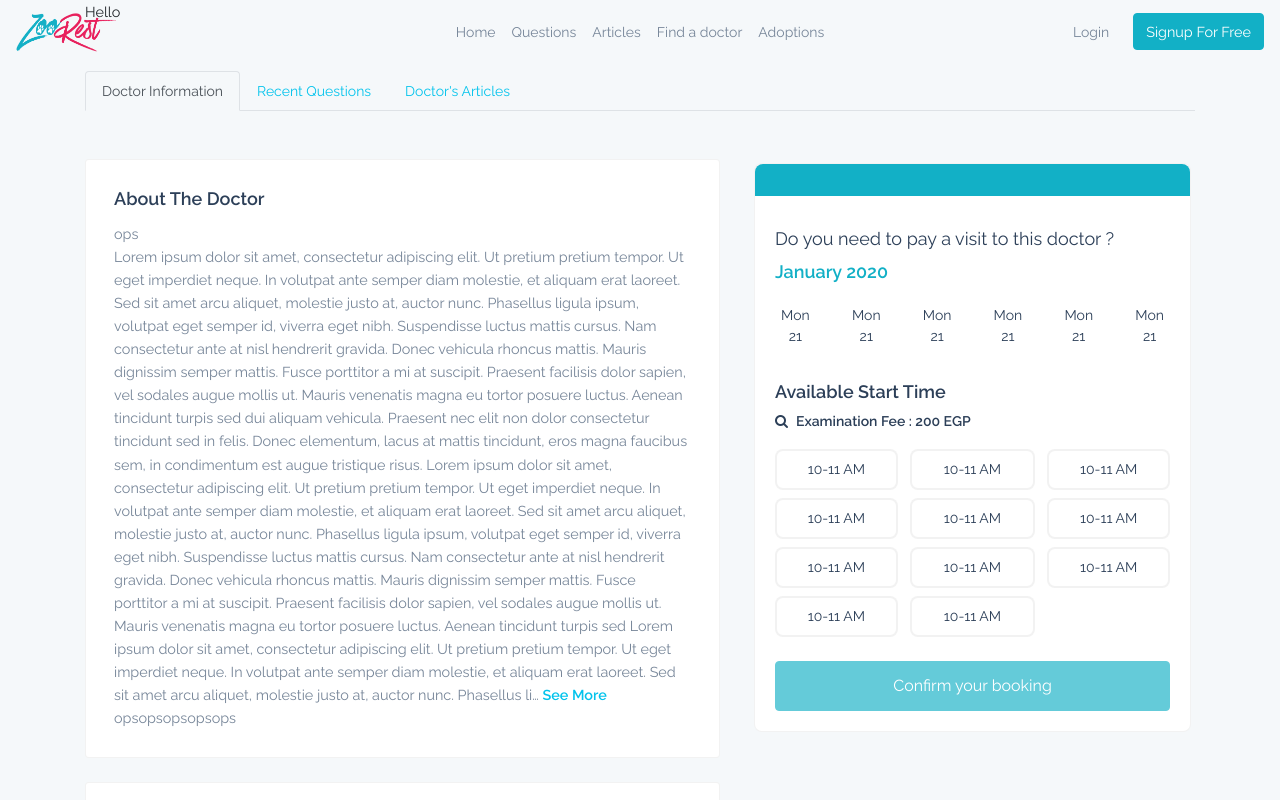
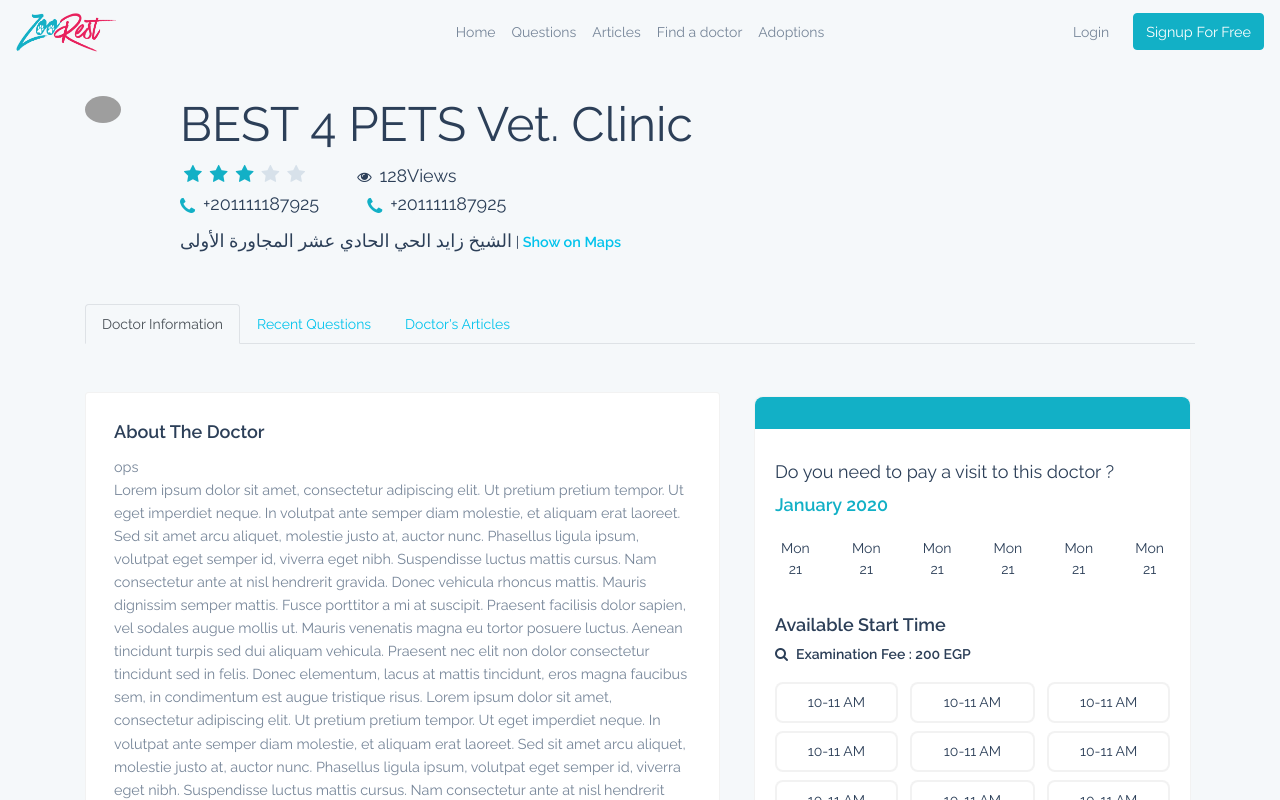
Before and after one commit to eng-mahmoud-adel/Zoorest-React.js, a React (Create React App) app: page /doctor/profile/1881 in a window 1280 px wide. Shown: the top 800 px of the page. Built offline with nearby package versions, Linux system fonts and the light colour scheme; grey boxes are pictures that could not be loaded.

Commit message:
profile-user-POV https://trello.com/c/N4tLUSlF/

```diff
--- a/src/pages/FindDoctors/Doctor/index.jsx
+++ b/src/pages/FindDoctors/Doctor/index.jsx
@@ -4,6 +4,8 @@ import Info from './Info';
 import Questions from './Questions';
 import Articles from './Articles';
 import { Tab, Tabs } from 'react-bootstrap';
+import Avatar from '../../../components/Avatars/Avatar';
+import RateBar from '../../../components';
 
 const DoctorProfile = (props) => {
     const {provider}= props;
@@ -11,8 +13,42 @@ const DoctorProfile = (props) => {
     const id= props.match.params.id;
 
     return (
-        <div className= "container">
-            <div>Hello</div>
+        <div className= "container profile my-5 pt-5">
+            {provider.map(provider => provider.id == id ? <div className= "row">
+                <div className= "col-md-1">
+                    <Avatar className= "avatar-four" image= {provider.image} radius={70} />
+                </div>
+
+                <div className= "col-md-11">
+                    <h2>{provider ? provider.name : "DR.Leo Nash"}</h2>
+
+                    <div className= "d-flex">
+                        <div>
+                            <RateBar rate= "3" />
+                        </div>
+                        <div className= "views ml-5">
+                            <i className="fa fa-eye icon-two mr-2" aria-hidden="true"></i>
+                            <span>{provider ? provider.account_views + "Views" : 0}</span>
+                        </div>
+                    </div>
+
+                    <div className= "d-flex">
+                        <div className= "contact">
+                            <i className="fa fa-phone fa-lg mr-2" aria-hidden="true"></i>
+                            <span>{provider ? provider.phone : "010"}</span>
+                        </div>
+                        <div className= "contact ml-5">
+                            <i className="fa fa-phone fa-lg mr-2" aria-hidden="true"></i>
+                            <span>{provider ? provider.phone : "010"}</span>
+                        </div>
+                    </div>
+
+                    <div className= "address mt-2">
+                        {provider ? <span>{provider.provider_data.address}</span> : null} | <a href= {provider ? `https://www.google.com/maps/@${provider.provider_data.geo_lat},${provider.provider_data.geo_lng},15z` : "#"} className= "font-weight-bold" target= "_blank">Show on Maps</a>
+                    </div>
+
+                </div>
+            </div> : null)}
             <Tabs
                 className= "my-5"
                 id="doctor-profile"
--- a/src/sass/pages/doctors/_doctors.scss
+++ b/src/sass/pages/doctors/_doctors.scss
@@ -11,6 +11,33 @@
     }
 }
 /* end Doctors component */
+
+/* start profile */
+.profile {
+    color: $dark;
+    h2 {
+        font-size: $font-size-48;
+    }
+    .views {
+        span {
+            font-size: $font-size-18;
+        }
+    }
+    .contact {
+        i {
+            color: $info;
+        }
+        span {
+            font-size: $font-size-18;
+        }
+    }
+    .address {
+        span {
+            font-size: $font-size-18;
+        }
+    }
+}
+/* end profile */
 
 /* start Info component */
 .doctor-info {
```
